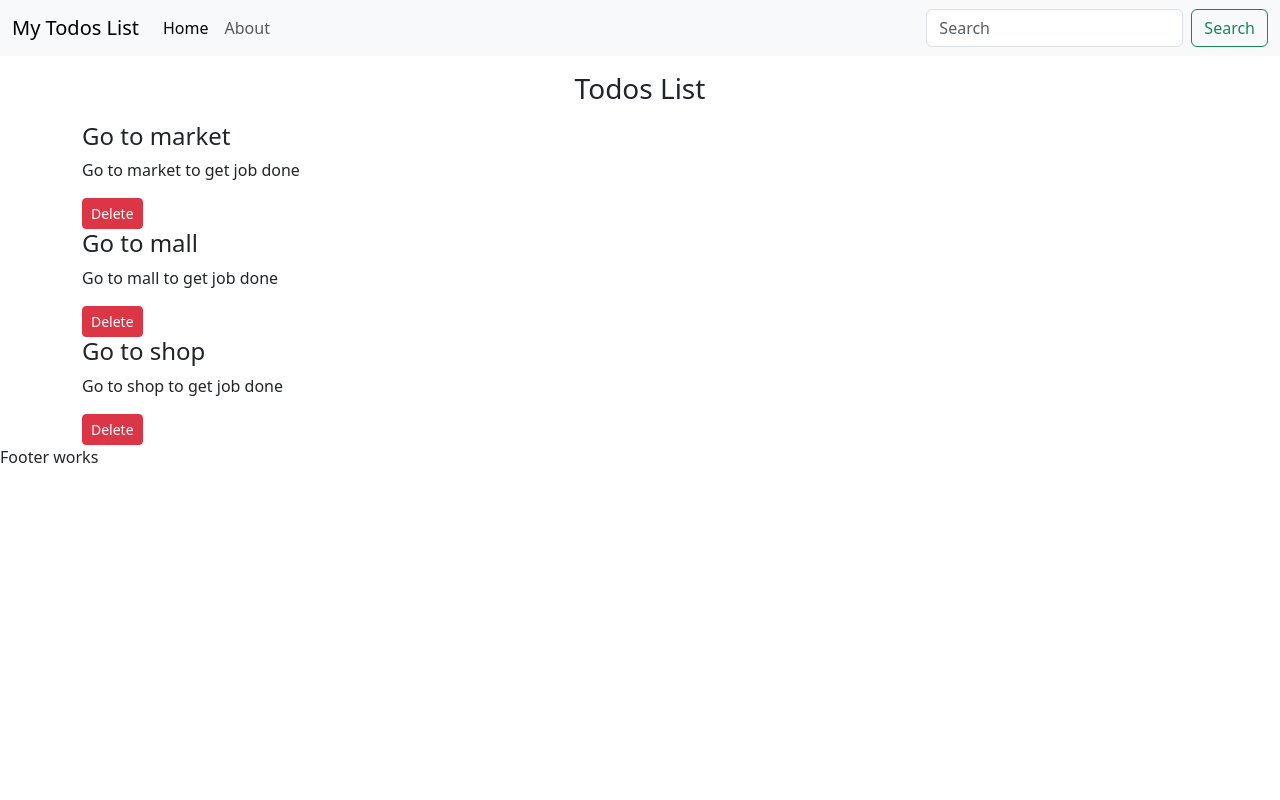
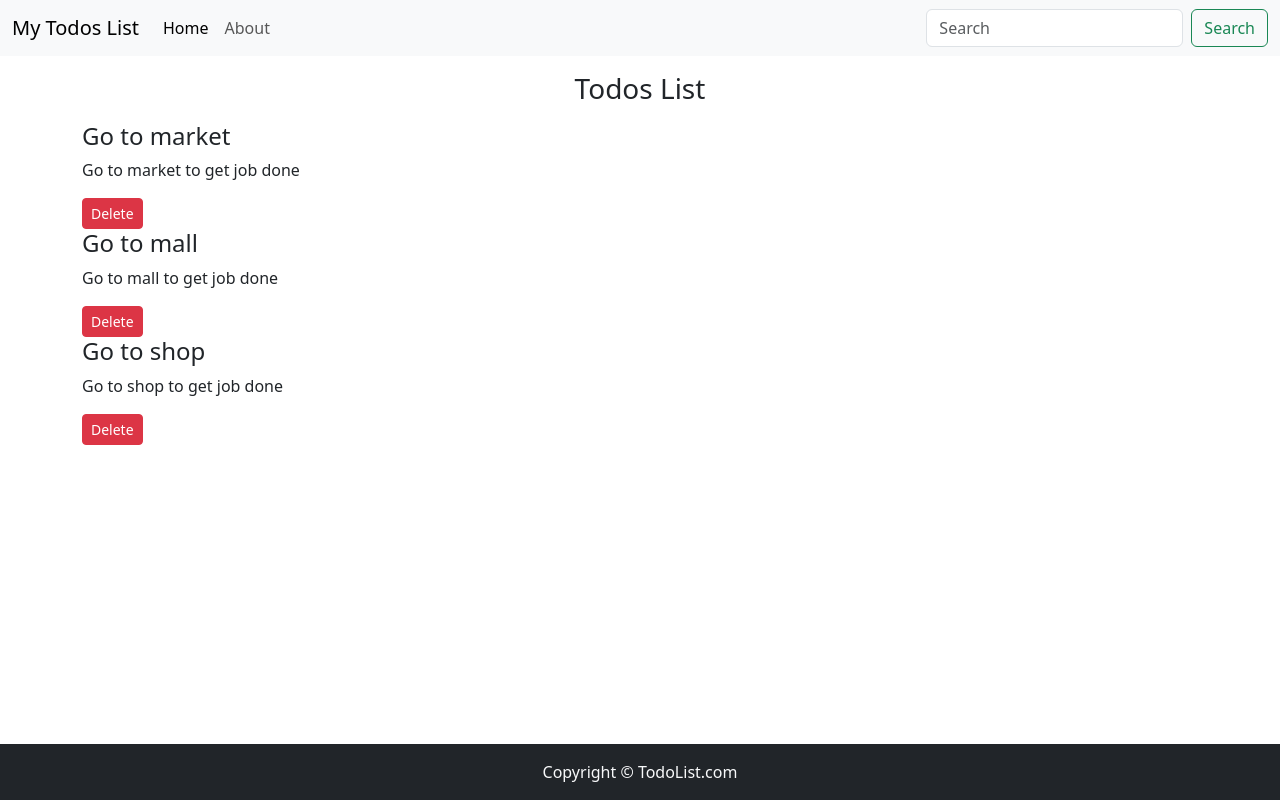
Before and after one commit to anuragkj/React_Basic_Project, a React (Create React App) app in the folder todos-list/: page / in a window 1280 px wide. Built offline with nearby package versions, Linux system fonts and the light colour scheme.

Commit message:
Adding footer

```diff
--- a/todos-list/src/MyComponents/Footer.js
+++ b/todos-list/src/MyComponents/Footer.js
@@ -1,9 +1,14 @@
 import React from 'react'
 
 export const Footer = () => {
+  let footerStyle = {
+    position: "absolute",
+    bottom: "0vh",
+    width: "100%",
+  }
   return (
-    <div>
-        Footer works
-    </div>
+    <footer className='bg-dark text-light text-center py-3 px-3' style={footerStyle}>
+        Copyright &copy; TodoList.com
+    </footer>
   )
 }
--- a/todos-list/src/MyComponents/Todos.js
+++ b/todos-list/src/MyComponents/Todos.js
@@ -5,9 +5,11 @@ export const Todos = (props) => {
   return (
     <div className="container">
       <h3 className='text-center my-3'>Todos List</h3>
-      {props.todos.map((todo) =>{
-        return (<TodoItem todo={todo} key={todo.sno} onDelete={props.onDelete}/>)
-      })}
+      {props.todos.length === 0? <h3>No Todos Available</h3> :
+      props.todos.map((todo) =>{
+        return <TodoItem todo={todo} key={todo.sno} onDelete={props.onDelete}/>
+      })
+    }
 
     </div>
   )
```
